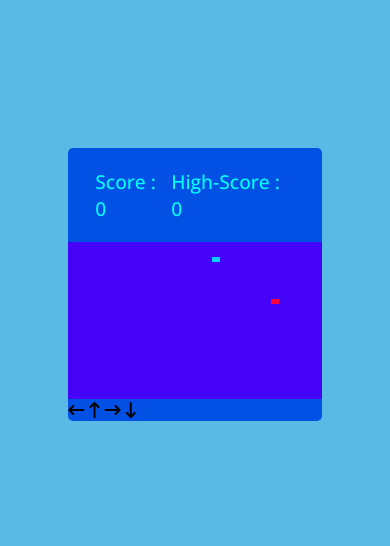
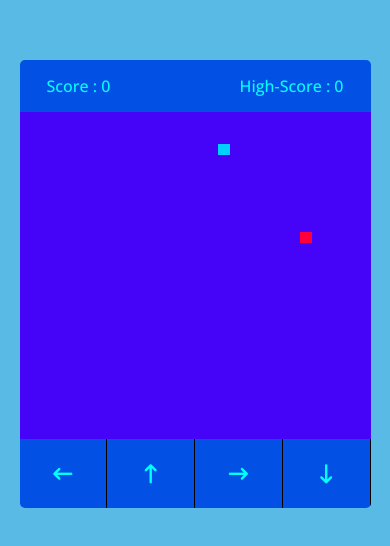
Before and after one commit to Divyesh-Sar2003/snake2-game, a plain HTML site: page index.html in a window 390 px wide. Shown: the part 138-684 px from the top of the page. Drawn offline with nearby package versions, Linux system fonts and the light colour scheme.

Commit message:
update controls css

```diff
--- a/style.css
+++ b/style.css
@@ -12,7 +12,6 @@
     min-height: 100vh;
     background: #119edab1;
 }
-
 .wrapper{
     width: 65vmin;
     border-radius: 5px;
@@ -44,3 +43,37 @@
 .play-board .head{
     background: #00d0ff;
 }
+.controls{
+    display: none;
+    font-size: 1.2rem;
+    font-weight: 500;
+    justify-content: space-between;
+}
+.controls i{
+    padding: 25px 0px;
+    color: aqua;
+    text-align: center;
+    cursor: pointer;
+    border-right: 1px solid black;
+    width: calc(100%/4);
+}
+.controls i:hover{
+    color: rgba(5, 43, 43, 0.507);
+}
+@media screen and (max-width: 678px )
+{
+    .wrapper
+    {
+        width: 90vmin;
+        height: 115vmin;
+    }
+    .game-details
+    {
+        font-size: 1rem;
+        padding: 15px 27px;
+    }
+    .controls
+    {
+        display: flex;
+    }
+}
```
